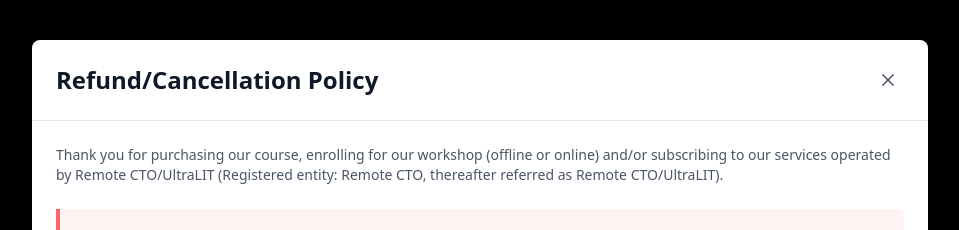
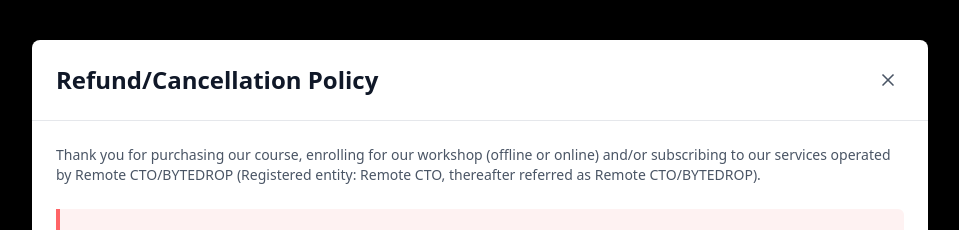
Before and after one commit to remote-cto/ultralit, a Next.js app: page / in a window 1280 px wide. Both pictures are taken after a click on the button "Refund Policy". Shown: the part 4827-5057 px from the top of the page, without its empty margins (160-1119 px from the left). Built offline with nearby package versions, Linux system fonts and the light colour scheme.

Commit message:
Update Refund.tsx

```diff
--- a/app/components/Refund.tsx
+++ b/app/components/Refund.tsx
@@ -40,7 +40,7 @@
         <div className="flex-1 overflow-y-auto p-6">
           <div className="space-y-4 text-gray-700 leading-relaxed">
             <p className="text-sm text-gray-600 mb-6">
-              Thank you for purchasing our course, enrolling for our workshop (offline or online) and/or subscribing to our services operated by Remote CTO/UltraLIT (Registered entity: Remote CTO, thereafter referred as Remote CTO/UltraLIT).
+              Thank you for purchasing our course, enrolling for our workshop (offline or online) and/or subscribing to our services operated by Remote CTO/BYTEDROP (Registered entity: Remote CTO, thereafter referred as Remote CTO/BYTEDROP).
             </p>
 
             <div className="space-y-4">
@@ -75,7 +75,7 @@
               <div className="bg-purple-50 border-l-4 border-purple-400 p-4 rounded-r-md">
                 <p className="font-semibold text-purple-800 mb-2">Discretionary Policy</p>
                 <p className="text-purple-700">
-                  Any batch transfers, refunds or cancellations are at the discretion of UltraLIT.
+                  Any batch transfers, refunds or cancellations are at the discretion of BYTEDROP.
                 </p>
               </div>
 
```
